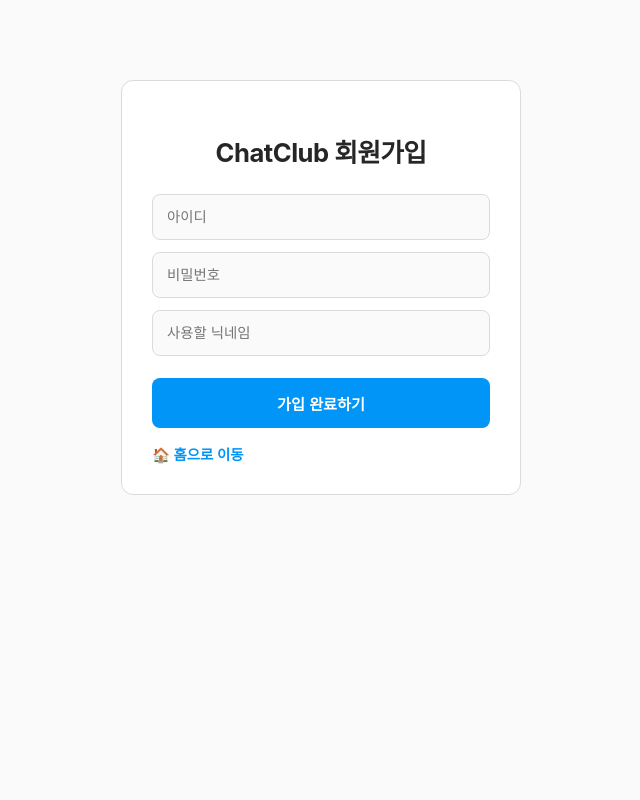
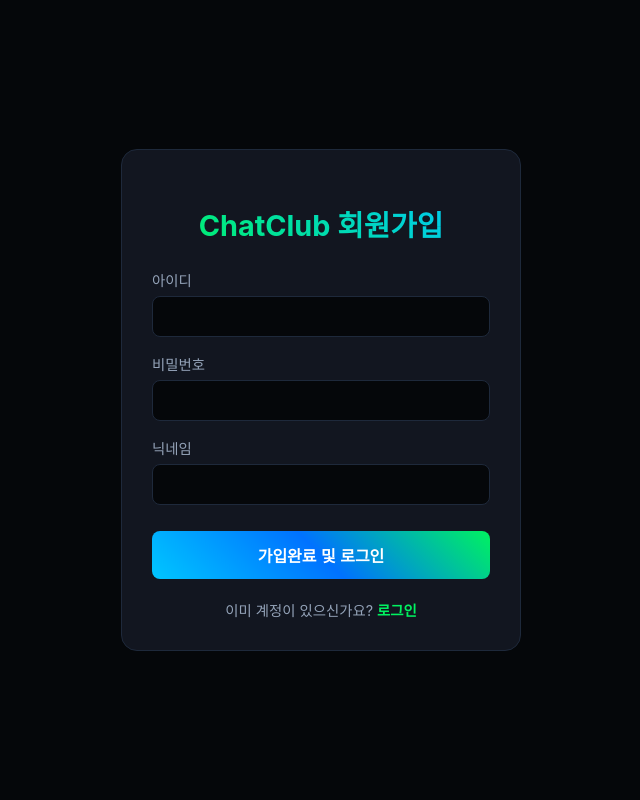
Before and after one commit to twinkelglue/App, a Flask app: page /register in a window 1280 px wide. Shown: the whole page, without its empty margins (319-959 px from the left). Run offline with Flask 3, Linux system fonts and the light colour scheme; some libraries are stand-ins or nearby versions.

Commit message:
Update register.html

```diff
--- a/templates/register.html
+++ b/templates/register.html
@@ -3,87 +3,48 @@
 <head>
     <meta charset="UTF-8">
     <meta name="viewport" content="width=device-width, initial-scale=1.0">
-    <title>ChatClub - 회원가입</title>
+    <title>회원가입 - ChatClub</title>
     <style>
-        body {
-            background-color: #fafafa;
-            color: #262626;
-            font-family: 'Pretendard', -apple-system, sans-serif;
-            padding: 20px;
-            margin: 0;
+        :root {
+            --bg-color: #05070a;
+            --card-bg: #121620;
+            --text-color: #ffffff;
+            --text-muted: #94a3b8;
+            --gradient-instagram: linear-gradient(45deg, #00c6ff, #0072ff, #00f260);
+            --border-color: #1e293b;
         }
-        .container {
-            max-width: 400px;
-            margin: 60px auto;
-            background: #ffffff;
-            padding: 30px;
-            border-radius: 12px;
-            border: 1px solid #dbdbdb;
-            box-sizing: border-box;
-        }
-        h2 {
-            font-size: 1.6rem;
-            margin-bottom: 25px;
-            font-weight: 700;
-            text-align: center;
-            color: #262626;
-            letter-spacing: -0.5px;
-        }
-        input {
-            width: 100%;
-            padding: 14px;
-            border: 1px solid #dbdbdb;
-            border-radius: 8px;
-            background: #fafafa;
-            color: #262626;
-            font-size: 0.9rem;
-            box-sizing: border-box;
-            margin-bottom: 12px;
-            outline: none;
-        }
-        input:focus {
-            border-color: #a8a8a8;
-            background: #ffffff;
-        }
-        button {
-            background: #0095f6;
-            color: white;
-            border: none;
-            padding: 14px;
-            font-weight: 600;
-            border-radius: 8px;
-            cursor: pointer;
-            font-size: 0.95rem;
-            width: 100%;
-            margin-top: 10px;
-            transition: background 0.15s ease;
-        }
-        button:hover {
-            background: #1877f2;
-        }
-        a {
-            color: #0095f6;
-            text-decoration: none;
-            font-size: 0.9rem;
-            display: inline-block;
-            margin-top: 15px;
-            font-weight: 600;
-        }
-        a:hover {
-            text-decoration: underline;
-        }
+        body { background-color: var(--bg-color); color: var(--text-color); font-family: -apple-system, BlinkMacSystemFont, sans-serif; margin: 0; display: flex; justify-content: center; align-items: center; min-height: 100vh; }
+        .register-box { width: 100%; max-width: 400px; padding: 30px; background-color: var(--card-bg); border: 1px solid var(--border-color); border-radius: 16px; box-sizing: border-box; text-align: center; }
+        h2 { margin-bottom: 25px; background: linear-gradient(45deg, #00f260, #00c6ff); -webkit-background-clip: text; -webkit-text-fill-color: transparent; font-size: 1.8rem; }
+        .input-group { margin-bottom: 16px; text-align: left; }
+        .input-group label { display: block; margin-bottom: 6px; font-size: 0.9rem; color: var(--text-muted); }
+        .input-group input { width: 100%; padding: 12px; background-color: var(--bg-color); border: 1px solid var(--border-color); border-radius: 8px; color: #fff; box-sizing: border-box; outline: none; }
+        .btn-submit { width: 100%; background: var(--gradient-instagram); color: #fff; border: none; padding: 12px; border-radius: 8px; font-weight: 700; font-size: 1rem; cursor: pointer; margin-top: 10px; }
+        .footer-links { margin-top: 20px; font-size: 0.9rem; color: var(--text-muted); }
+        .footer-links a { color: #00f260; text-decoration: none; font-weight: 600; }
     </style>
 </head>
 <body>
-    <div class="container">
-        <h2>ChatClub 회원가입</h2>
-        <form method="post">
-            <input type="text" name="username" placeholder="아이디" required>
-            <input type="password" name="password" placeholder="비밀번호" required>
-            <input type="text" name="nickname" placeholder="사용할 닉네임" required>
-            <button type="submit">가입 완료하기</button>
-        </form>
-        <a href="/">🏠 홈으로 이동</a>
+<div class="register-box">
+    <h2>ChatClub 회원가입</h2>
+    <form action="{{ url_for('register') }}" method="POST">
+        <div class="input-group">
+            <label>아이디</label>
+            <input type="text" name="username" required autocomplete="off">
+        </div>
+        <div class="input-group">
+            <label>비밀번호</label>
+            <input type="password" name="password" required>
+        </div>
+        <div class="input-group">
+            <label>닉네임</label>
+            <input type="text" name="nickname" required autocomplete="off">
+        </div>
+        <button type="submit" class="btn-submit">가입완료 및 로그인</button>
+    </form>
+    <div class="footer-links">
+        이미 계정이 있으신가요? <a href="{{ url_for('login') }}">로그인</a>
     </div>
+</div>
 </body>
 </html>
```
